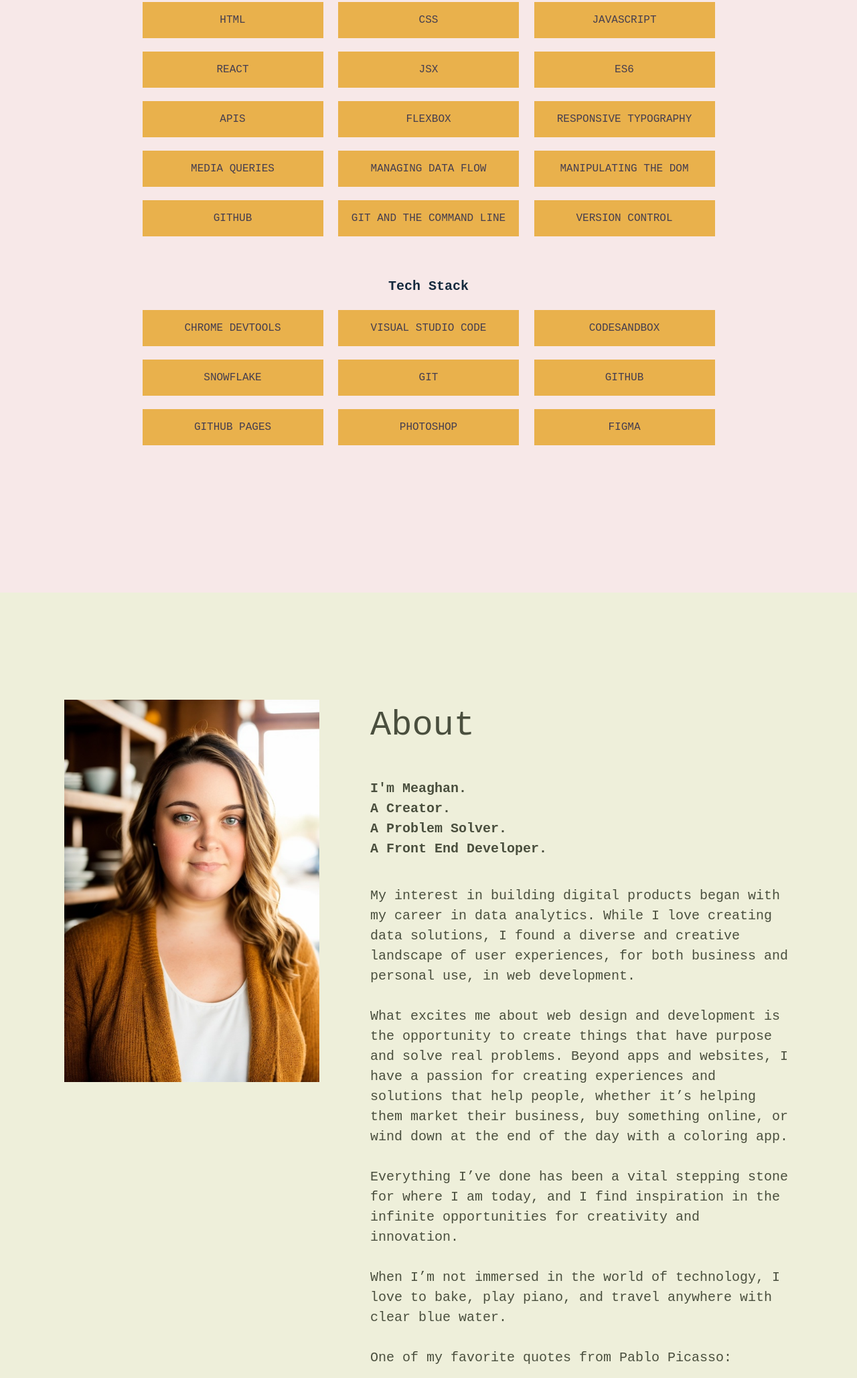
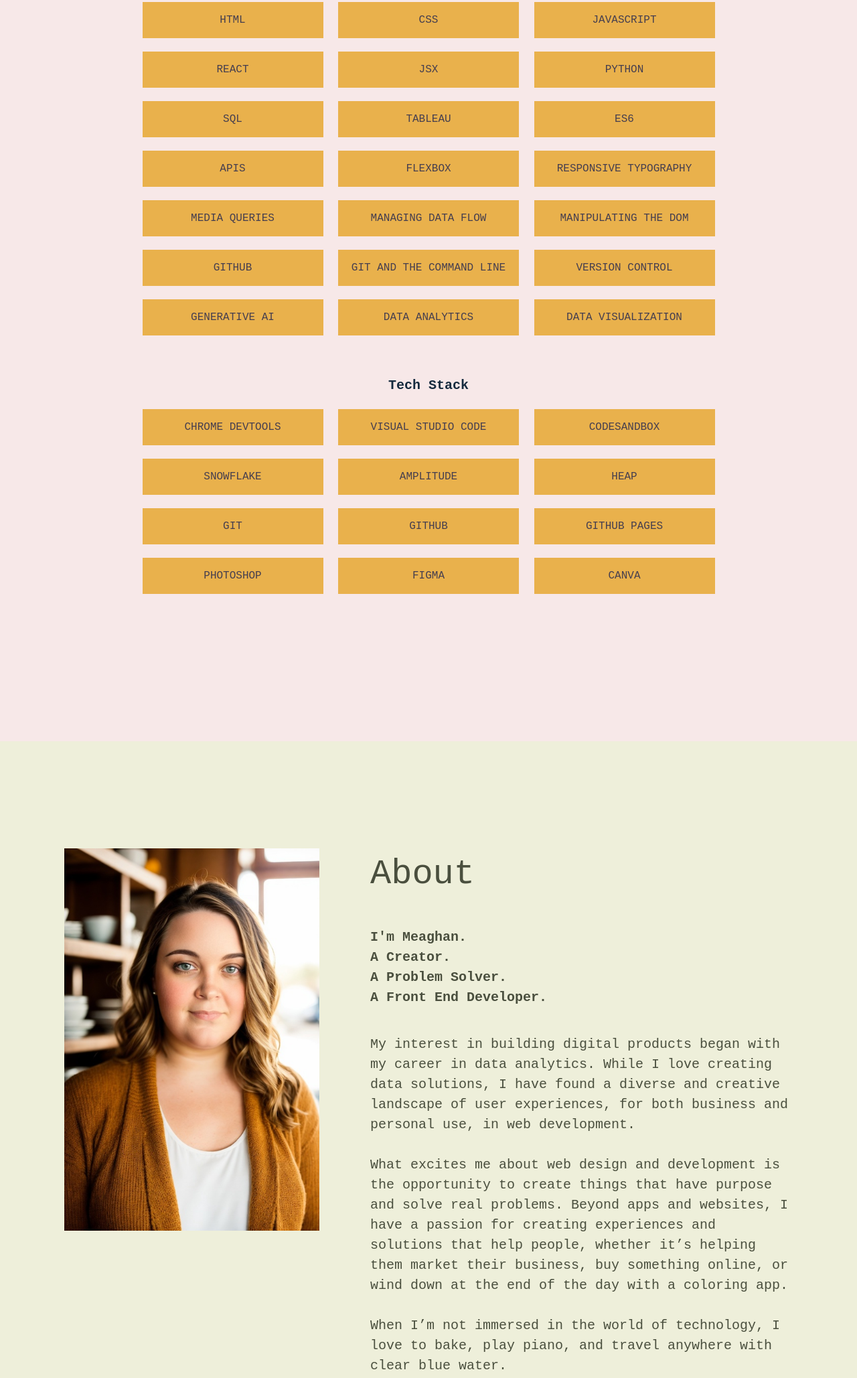
Before and after one commit to mbruce10/Portfolio-Site, a plain HTML site: page index.html in a window 1280 px wide. Shown: the part 3176-5234 px from the top of the page at 67% size. Drawn offline with Linux system fonts and the light colour scheme; a script that the page names is missing; a web font is replaced by a local one.

Commit message:
Added skills and updated bio

```diff
--- a/index.html
+++ b/index.html
@@ -233,6 +233,9 @@
               <p class="skill">JavaScript</p>
               <p class="skill">React</p>
               <p class="skill">JSX</p>
+              <p class="skill">Python</p>
+              <p class="skill">SQL</p>
+              <p class="skill">Tableau</p>
               <p class="skill">ES6</p>
               <p class="skill">APIs</p>
               <p class="skill">Flexbox</p>
@@ -243,6 +246,9 @@
               <p class="skill">GitHub</p>
               <p class="skill">Git and the Command Line</p>
               <p class="skill">Version Control</p>
+              <p class="skill">Generative AI</p>
+              <p class="skill">Data Analytics</p>
+              <p class="skill">Data Visualization</p>
             </div>
             <h4>Tech Stack</h4>
             <div class="tool-wrapper">
@@ -250,11 +256,14 @@
               <p class="tool">Visual Studio Code</p>
               <p class="tool">CodeSandbox</p>
               <p class="tool">Snowflake</p>
+              <p class="tool">Amplitude</p>
+              <p class="tool">Heap</p>
               <p class="tool">Git</p>
               <p class="tool">GitHub</p>
               <p class="tool">GitHub Pages</p>
               <p class="tool">Photoshop</p>
               <p class="tool">Figma</p>
+              <p class="tool">Canva</p>
             </div>
           </div>
         </section>
@@ -278,7 +287,7 @@
               <p class="about-text">
                 My interest in building digital products began with my career in
                 data analytics. While I love creating data solutions,
-                I found a diverse and creative landscape of user experiences, for both
+                I have found a diverse and creative landscape of user experiences, for both
                 business and personal use, in web development.
               </p>
 
@@ -288,11 +297,6 @@
                 I have a passion for creating experiences and solutions that help people, whether
                 it’s helping them market their business, buy something online, or wind down at the
                 end of the day with a coloring app.
-              </p>
-
-              <p class="about-text">
-                Everything I’ve done has been a vital stepping stone for where I am today, and I find
-                inspiration in the infinite opportunities for creativity and innovation.
               </p>
 
               <p class="about-text">
```
